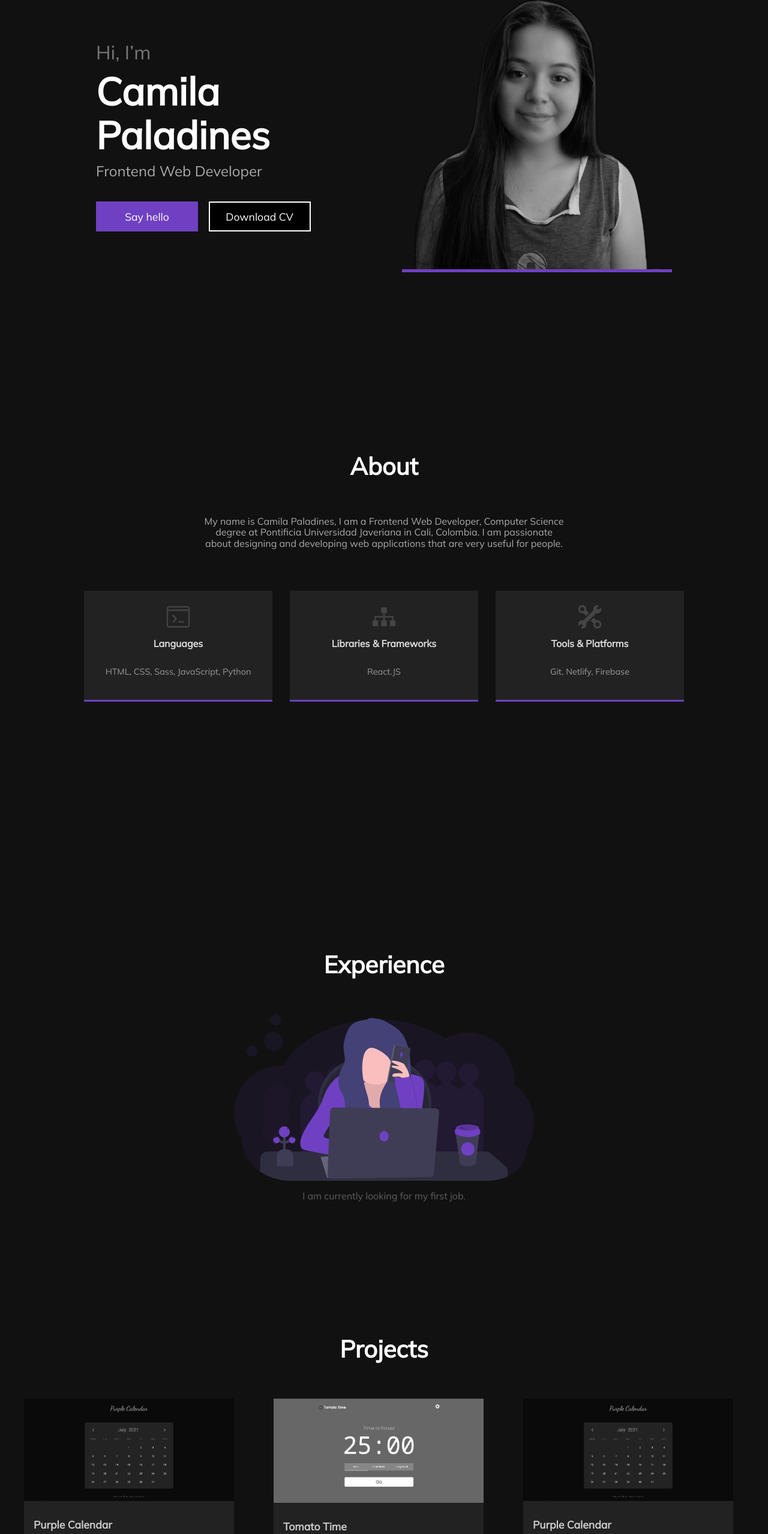
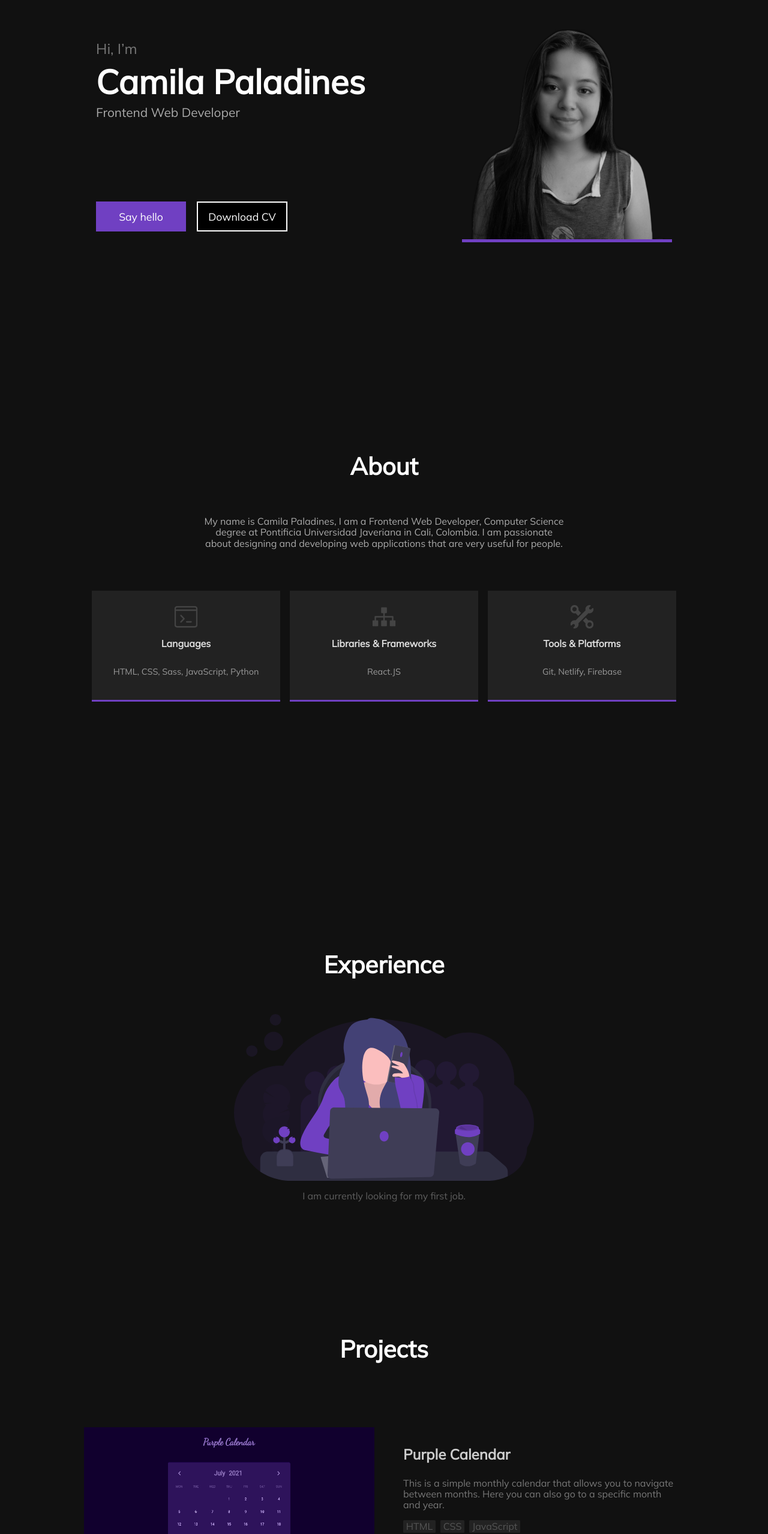
Before and after one commit to paladinescamila/Personal-Website, a React (Create React App) app: page / in a window 1280 px wide. Shown: the part 230-2788 px from the top of the page at 60% size. Built offline with nearby package versions, Linux system fonts and the light colour scheme; the HTML template or start-up script is replaced by a standard one.

Commit message:
Changed project cards styles

```diff
--- a/public/index.html
+++ b/public/index.html
@@ -5,7 +5,7 @@
 		<link rel="icon" href="%PUBLIC_URL%/logo.png" />
 		<meta name="viewport" content="width=device-width, initial-scale=1" />
 		<meta name="theme-color" content="#000000" />
-		<meta name="description" content="Web site created using create-react-app" />
+		<meta name="description" content="Frontend Web Developer" />
 		<link rel="apple-touch-icon" href="%PUBLIC_URL%/logo192.png" />
 		<!--
       manifest.json provides metadata used when your web app is installed on a
--- a/src/components/Contact.jsx
+++ b/src/components/Contact.jsx
@@ -15,7 +15,6 @@ export default function Contact() {
 				I'll do my best to answer you.
 			</p>
 			<Button value='Say hello' type='solid' />
-			<p className="contact-follow" >Follow me</p>
 			<div className="contact-social" >
 				<a href="https://github.com/paladinescamila">
 					<img alt="GitHub" src={socialGitHub}></img>
--- a/src/components/ProjectCard.jsx
+++ b/src/components/ProjectCard.jsx
@@ -6,8 +6,8 @@ import projectWebsite from "../img/project-website.svg";
 export default function ProjectCard({project}) {
 	return (
 		<div className='project-card'>
-			<a href={project.website}>
-				<img className="project-card-photo" src={project.photo} alt={project.title} />
+			<a href={project.website} className="project-card-photo">
+				<img src={project.photo} alt={project.title} />
 			</a>
 			<div className='project-card-data'>
 				<p className='project-card-title'>{project.title}</p>
--- a/src/css/About.css
+++ b/src/css/About.css
@@ -4,9 +4,20 @@
 }
 
 .about-skills {
-	display: flex;
-	align-items: center;
-	justify-content: space-between;
-	width: 1000px;
+	display: grid;
+	grid-gap: 1em;
+	grid-template-columns: repeat(3, 1fr);
 	margin-top: 70px;
 }
+
+@media (max-width: 500px){
+	.about-skills{
+		grid-template-columns: repeat(2, 1fr);
+	}
+}
+
+@media (max-width: 300px){
+	.about-skills{
+		grid-template-columns: 1fr;
+	}
+}
--- a/src/css/App.css
+++ b/src/css/App.css
@@ -65,14 +65,16 @@ ul {
 	font-size: 1.1em;
 	cursor: pointer;
 	font-family: "Mulish", sans-serif;
+	height: 50px;
+	width: fit-content;
+	min-width: 150px;
+	max-width: 200px;
 }
 
 .solid-button {
 	border: 2px solid var(--theme-3);
 	background-color: var(--theme-3);
 	color: var(--white);
-	width: 170px;
-	height: 50px;
 }
 
 .solid-button:hover {
@@ -84,8 +86,6 @@ ul {
 	border: 2px solid var(--white);
 	background-color: var(--black);
 	color: var(--white);
-	width: 170px;
-	height: 50px;
 }
 
 .ghost-button:hover {
--- a/src/css/Banner.css
+++ b/src/css/Banner.css
@@ -4,6 +4,7 @@
 	display: flex;
 	align-items: center;
 	justify-content: space-between;
+	flex-wrap: wrap;
 }
 
 .banner-section-left {
@@ -49,3 +50,43 @@
 	width: 450px;
 	border-bottom: 5px solid var(--theme-3);
 }
+
+@media (max-width: 1400px){
+	.banner-section-hi p:nth-of-type(1){
+		font-size: 1.5em;
+	}
+
+	.banner-section-hi p:nth-of-type(2){
+		font-size: 3.5em;
+	}
+
+	.banner-section-hi p:nth-of-type(3){
+		font-size: 1.3em;
+	}
+
+	.banner-section img{
+		width: 350px;
+	}
+}
+
+@media (max-width: 1200px){
+	.banner-section-hi p:nth-of-type(1){
+		font-size: 1.3em;
+	}
+
+	.banner-section-hi p:nth-of-type(2){
+		font-size: 3.3em;
+	}
+
+	.banner-section-hi p:nth-of-type(3){
+		font-size: 1.1em;
+	}
+
+	.banner-section img{
+		width: 330px;
+	}
+}
+
+@media (max-width: 1100px){
+
+}
--- a/src/css/Contact.css
+++ b/src/css/Contact.css
@@ -1,28 +1,31 @@
 .contact-text {
 	text-align: center;
 	width: 600px;
+}
+
+.contact-section{
+	position: relative;
 }
 
 .contact-section button {
 	margin: 2em 0 0 0;
 }
 
-.contact-follow {
-	color: var(--gray-7);
-	font-size: 1.3em;
-	font-weight: 700;
-	padding-top: 5em;
-	margin: 0;
-}
-
 .contact-social {
 	display: flex;
 	align-items: center;
 	justify-content: space-between;
+	position: absolute;
+	bottom: 1em;
 }
 
 .contact-social a {
 	width: 60px;
+	opacity: 0.7;
+}
+
+.contact-social a:hover{
+	opacity: 1;
 }
 
 .contact-social img {
--- a/src/css/Header.css
+++ b/src/css/Header.css
@@ -39,3 +39,13 @@
 	border: none;
 	background-color: var(--black);
 }
+
+@media (max-width: 1000px){
+	.header{
+		padding: 0.5em 5em;
+	}
+
+	.header ul{
+		display: none;
+	}
+}
--- a/src/css/ProjectCard.css
+++ b/src/css/ProjectCard.css
@@ -1,19 +1,28 @@
 .project-card {
-	width: 350px;
-	background-color: var(--gray-2);
-}
-
-.project-card img {
-	width: 100%;
+	width: 1000px;
+	height: 250px;
+	display: grid;
+	grid-template-columns: repeat(2, 1fr);
+	grid-template-rows: 1fr;
+	grid-gap: 2em;
+	margin: 3em 0 5em 0;
 }
 
 .project-card-photo{
-	/* filter: hue-rotate(290deg); */
-	filter: grayscale(100%);
+	background-color: var(--theme-1);
 }
 
-.project-card-photo:hover{
-	filter: grayscale(0%);
+.project-card-photo img {
+	width: 100%;
+	height: 100%;
+}
+
+.project-card-photo img {
+	mix-blend-mode: luminosity;
+}
+
+.project-card-photo:hover img{
+	mix-blend-mode: normal;
 }
 
 .project-card-data {
@@ -23,7 +32,7 @@
 .project-card-title {
 	color: var(--gray-C);
 	font-weight: bold;
-	font-size: 1.1em;
+	font-size: 1.5em;
 }
 
 .project-card-description {
@@ -37,10 +46,22 @@
 }
 
 .project-card-tools li {
-	padding-right: 1em;
+	padding: 0.1em 0.3em;
+	margin: 0 0.5em 0 0;
+	border-radius: 0.1em;
+	background-color: var(--gray-2);
+	color: var(--gray-5);
 }
 
 .project-card-github img,
 .project-card-website img {
 	width: 30px;
 }
+
+@media (max-width: 1050px){
+	.project-card{
+		width: 700px;
+		grid-template-columns: 1fr;
+		grid-template-rows: repeat(2, 1fr);
+	}
+}
--- a/src/css/Projects.css
+++ b/src/css/Projects.css
@@ -1,6 +1,11 @@
-.projects-container {
+/* .projects-container {
 	display: grid;
+	grid-gap: 3em;
 	grid-template-columns: repeat(3, 1fr);
-	grid-gap: 3em;
-	width: 1200px;
 }
+
+@media (max-width: 1000px){
+	.projects-container{
+		grid-template-columns: repeat(2, 1fr);
+	}
+} */
--- a/src/data/projects.js
+++ b/src/data/projects.js
@@ -18,54 +18,6 @@ const projects = [
 		website: "https://tomato-time.netlify.app/",
 		photo: tomatoTimePhoto,
 	},
-	{
-		title: "Purple Calendar",
-		description: "This is a simple monthly calendar that allows you to navigate between months. Here you can also go to a specific month and year.",
-		tools: ["HTML", "CSS", "JavaScript"],
-		github: "https://github.com/paladinescamila/Purple-Calendar",
-		website: "https://purple-calendar.netlify.app/",
-		photo: purpleCalendarPhoto,
-	},
-	{
-		title: "Purple Calendar",
-		description: "This is a simple monthly calendar that allows you to navigate between months. Here you can also go to a specific month and year.",
-		tools: ["HTML", "CSS", "JavaScript"],
-		github: "https://github.com/paladinescamila/Purple-Calendar",
-		website: "https://purple-calendar.netlify.app/",
-		photo: purpleCalendarPhoto,
-	},
-	{
-		title: "Purple Calendar",
-		description: "This is a simple monthly calendar that allows you to navigate between months. Here you can also go to a specific month and year.",
-		tools: ["HTML", "CSS", "JavaScript"],
-		github: "https://github.com/paladinescamila/Purple-Calendar",
-		website: "https://purple-calendar.netlify.app/",
-		photo: purpleCalendarPhoto,
-	},
-	{
-		title: "Purple Calendar",
-		description: "This is a simple monthly calendar that allows you to navigate between months. Here you can also go to a specific month and year.",
-		tools: ["HTML", "CSS", "JavaScript"],
-		github: "https://github.com/paladinescamila/Purple-Calendar",
-		website: "https://purple-calendar.netlify.app/",
-		photo: purpleCalendarPhoto,
-	},
-	{
-		title: "Purple Calendar",
-		description: "This is a simple monthly calendar that allows you to navigate between months. Here you can also go to a specific month and year.",
-		tools: ["HTML", "CSS", "JavaScript"],
-		github: "https://github.com/paladinescamila/Purple-Calendar",
-		website: "https://purple-calendar.netlify.app/",
-		photo: purpleCalendarPhoto,
-	},
-	{
-		title: "Purple Calendar",
-		description: "This is a simple monthly calendar that allows you to navigate between months. Here you can also go to a specific month and year.",
-		tools: ["HTML", "CSS", "JavaScript"],
-		github: "https://github.com/paladinescamila/Purple-Calendar",
-		website: "https://purple-calendar.netlify.app/",
-		photo: purpleCalendarPhoto,
-	},
 ];
 
 export default projects;
```
